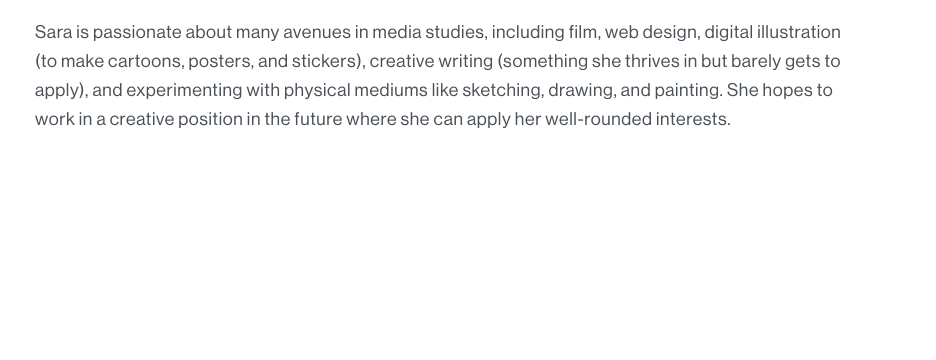
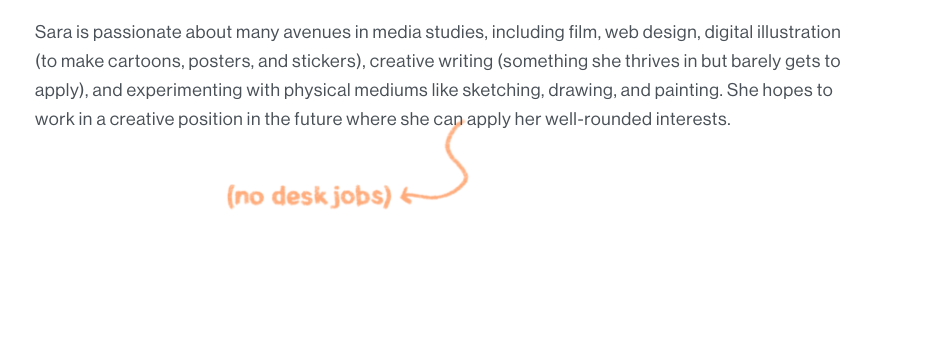
Before and after one commit to saraalmulla03/saraalmulla03.github.io, a website: page portfolio1/public_html/index.html in a window 1280 px wide. Shown: the part 1263-1623 px from the top of the page, 344-1280 px from the left. Drawn offline with Linux system fonts and the light colour scheme.

Commit message:
portfolio update

```diff
--- a/portfolio1/public_html/index.html
+++ b/portfolio1/public_html/index.html
@@ -92,7 +92,9 @@
                 <img src="assets/imgs/me2.png" alt="" class="img-thumbnail mb-4" style="width: 400px; height: 400px; object-fit: contain;">
             </div>
 
+            <!-- floating annotations-->
                  <img src="assets/imgs/annotation.png" style="width: 250px; height: 250px; position: absolute; top: 80px; left: 1085px;">
+                 <img src="assets/imgs/annotation2.png" style="width: 250px; height: 250px; position: absolute; top: 395px; left: 567px;">
 
 
             <div class="pl-md-4 col-md-9">
```
Also changed, not shown: portfolio1/public_html/assets/imgs/annotation2.png (added), 3 other files.
